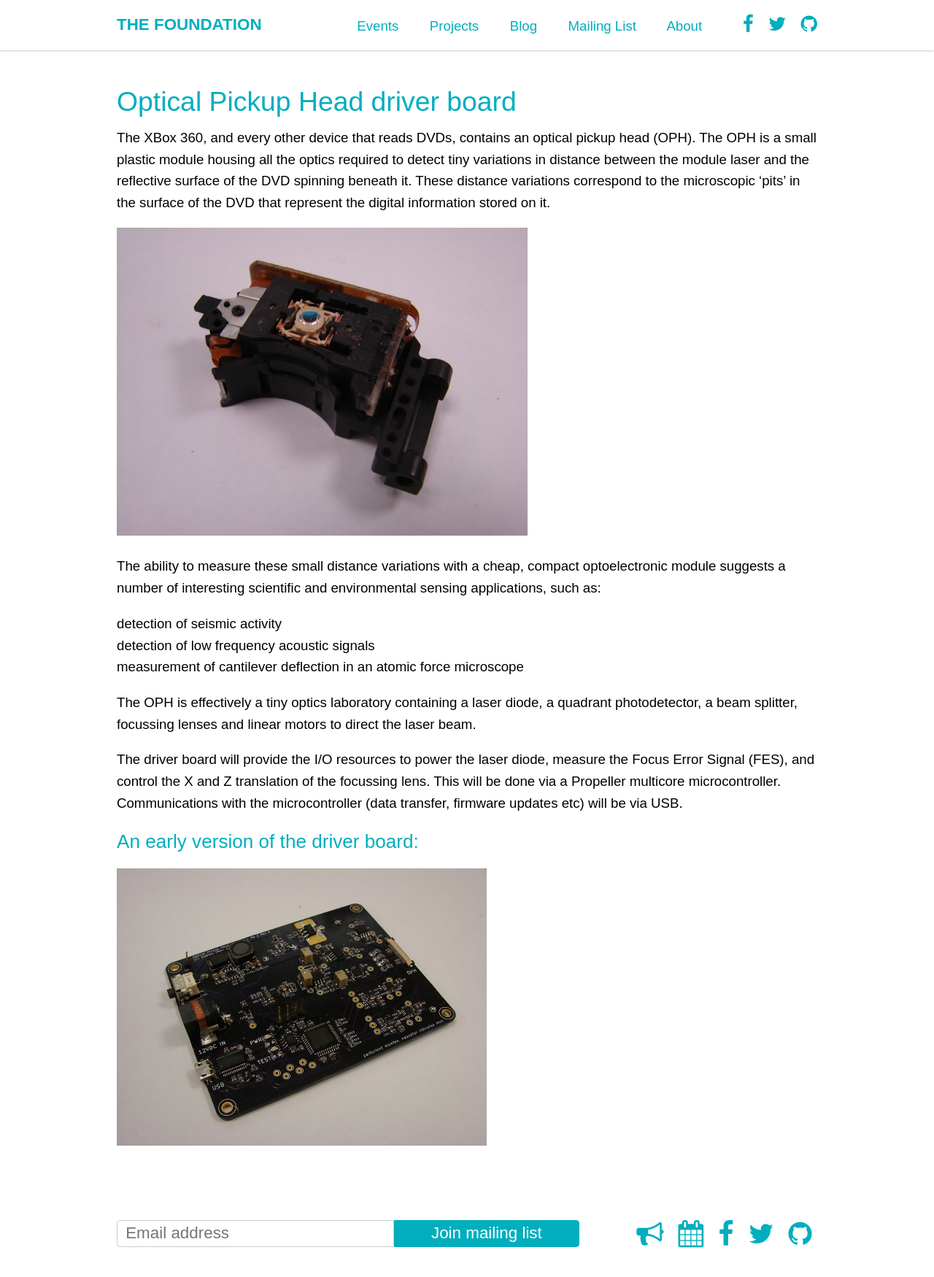
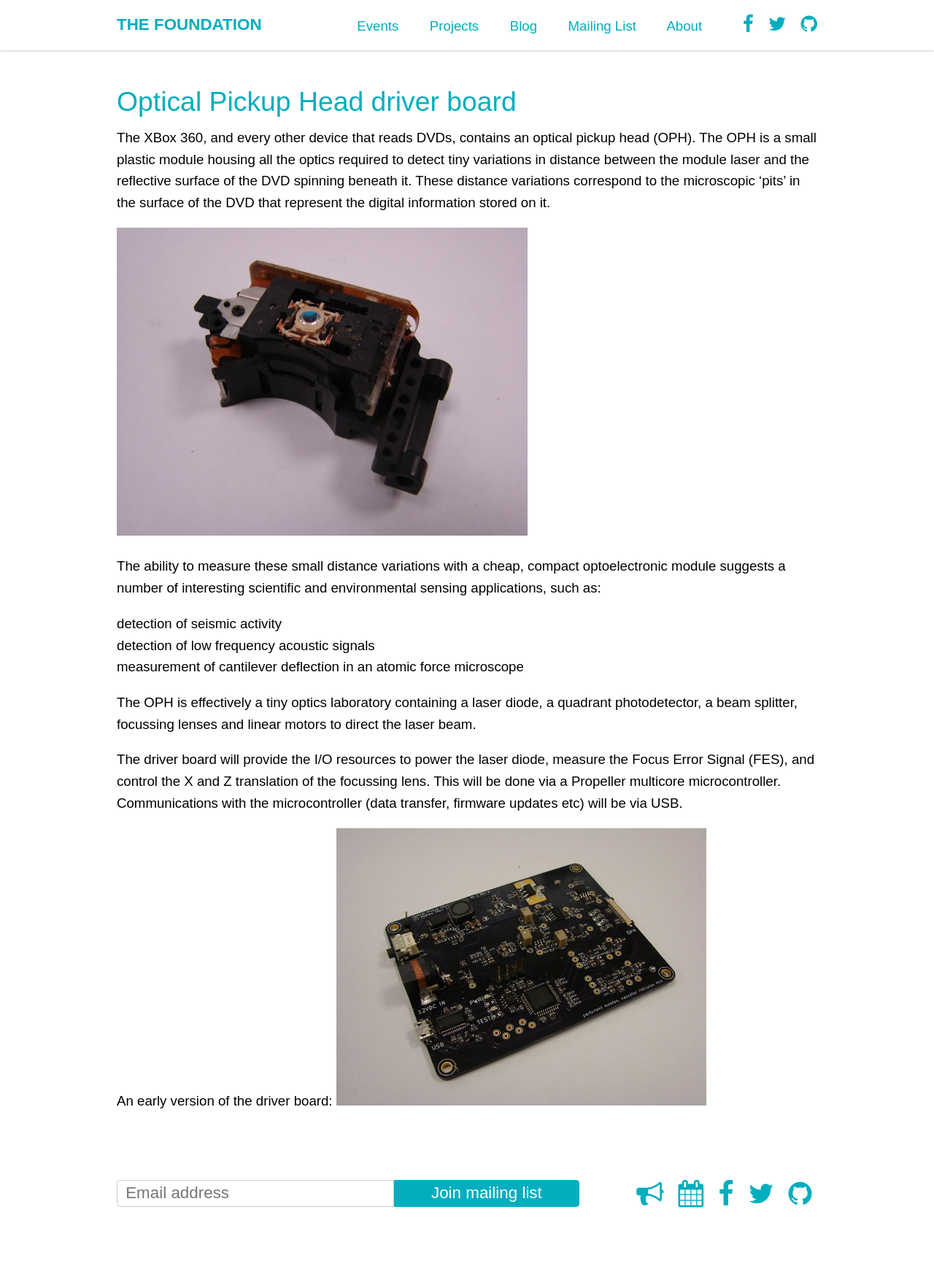
Before and after one commit to the-foundation/the-foundation.github.io, a Jekyll site: the page built from projects/oph/index.md, in a window 1280 px wide. Shown: the whole page at 73% size. Built offline with Jekyll 4.4.1, drawn with Linux system fonts in a browser that asks for light colours; nearby versions of some CDN libraries; after the commit the page ends 1695 px from its top, so only the background shows below that.

```diff
--- a/projects/oph/index.md
+++ b/projects/oph/index.md
@@ -21,7 +21,7 @@ The OPH is effectively a tiny optics laboratory containing a laser diode, a quad
 
 The driver board will provide the I/O resources to power the laser diode, measure the Focus Error Signal (FES), and control the X and Z translation of the focussing lens. This will be done via a Propeller multicore microcontroller. Communications with the microcontroller (data transfer, firmware updates etc) will be via USB.
 
-## An early version of the driver board:
+An early version of the driver board:
 ![Alt text](/images/Projects/oph/v1 pcb.JPG "An early version of the driver board")
 
 <!-- screen capture of layout of v2 OPH driver -->
```
